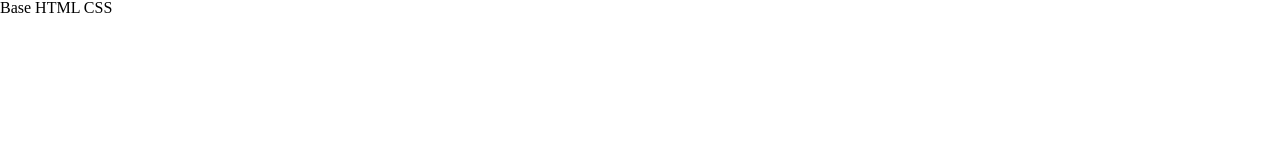
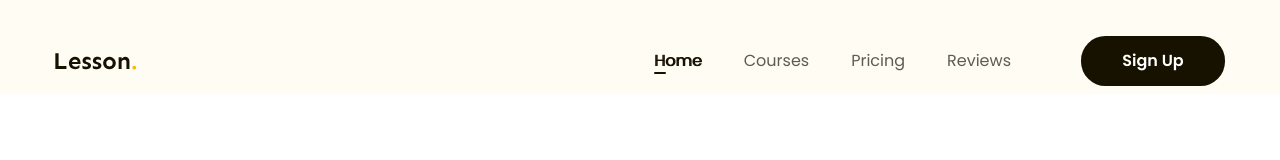
Before and after one commit to HatunFPT/Base_HTML_CSS, a plain HTML site: page index.html in a window 1280 px wide. Shown: the top 160 px of the page. Drawn offline with Linux system fonts and the light colour scheme.

Commit message:
header code

```diff
--- a/assets/css/style.css
+++ b/assets/css/style.css
@@ -8,4 +8,86 @@ html{
 
 body{
     font-size: 1.6rem;
+    font-family: 'Poppins', sans-serif;
 }
+
+a{
+    text-decoration: none;
+}
+
+.main-content{
+    width: 1170px;
+    max-width: calc(100% - 48px);
+    margin-left: auto;
+    margin-right: auto;
+}
+
+.btn{
+    display: inline-block;
+    padding: 0 16px;
+    min-width: 118px;
+    color: #fff;
+    line-height: 50px;
+    text-align: center;
+    font-size: 1.6rem;
+    font-weight: 600;
+    border-radius: 24.5px;
+    background: #171100;
+}
+
+.header{
+    background: #FFFCF4;
+}
+
+.header.fixed{
+    position: sticky;
+    top: -28px;
+}
+
+.header .body{
+    display: flex;
+    align-items: center;
+    padding: 36px 0 8px 0;
+}
+
+.nav{
+    margin-left: auto;
+}
+
+.nav ul{
+    display: flex;
+}
+
+.nav a{
+    position: relative;
+    color: #5F5B53;
+    font-size: 1.6rem;
+    padding: 8px 21px;
+}
+
+.nav li.active a,
+.nav a:hover{
+    color: #171100;
+    text-shadow: 1px 0 0 currentColor;
+}
+
+.nav li.active a::after{
+    display: block;
+    position: absolute;
+    left: 21px;
+    bottom: 6px;
+    content: "";
+    width: 12px;
+    height: 2px;
+    border-radius: 1px;
+    background: #171100;
+}
+
+
+.header .btn-sign-up{
+    min-width: 144px;
+}
+
+.header .action{
+    margin-left: 49px;
+}
--- a/index.html
+++ b/index.html
@@ -5,12 +5,45 @@
     <meta name="viewport" content="width=device-width, initial-scale=1.0">
     <!-- reset css -->
     <link rel="stylesheet" href="./assets/css/reset.css">
+    <!-- embet font -->
+    <link rel="preconnect" href="https://fonts.googleapis.com">
+    <link rel="preconnect" href="https://fonts.gstatic.com" crossorigin>
+    <link href="https://fonts.googleapis.com/css2?family=Poppins:ital,wght@0,400;0,500;0,600;0,700;1,400&family=Sen:wght@700&display=swap" rel="stylesheet">
     <!-- style -->
     <link rel="stylesheet" href="./assets/css/style.css">
 
     <title>Base HTML CSS</title>
 </head>
-<body>
-    <h1>Base HTML CSS</h1>
+<body style="height: 10000px;">
+    <!-- header -->
+    <header class="header fixed">
+        <div class="main-content">
+            <div class="body">
+                <!-- logo -->
+                <img src="./assets/img/logo.svg" alt="Lesson." class="logo">
+                <!-- nav -->
+                <nav class="nav">
+                    <ul>
+                        <li class="active">
+                            <a href="#">Home</a>
+                        </li>
+                        <li>
+                            <a href="#">Courses</a>
+                        </li>
+                        <li>
+                            <a href="#">Pricing</a>
+                        </li>
+                        <li>
+                            <a href="#">Reviews</a>
+                        </li>
+                    </ul>
+                </nav>
+                <!-- log in -->
+                <div class="action">
+                    <a href="#" class="btn btn-sign-up">Sign Up</a>
+                </div>
+            </div>
+        </div>
+    </header>
 </body>
 </html>
```
Also changed, not shown: assets/img/logo.png (added), assets/img/logo.svg (added).
